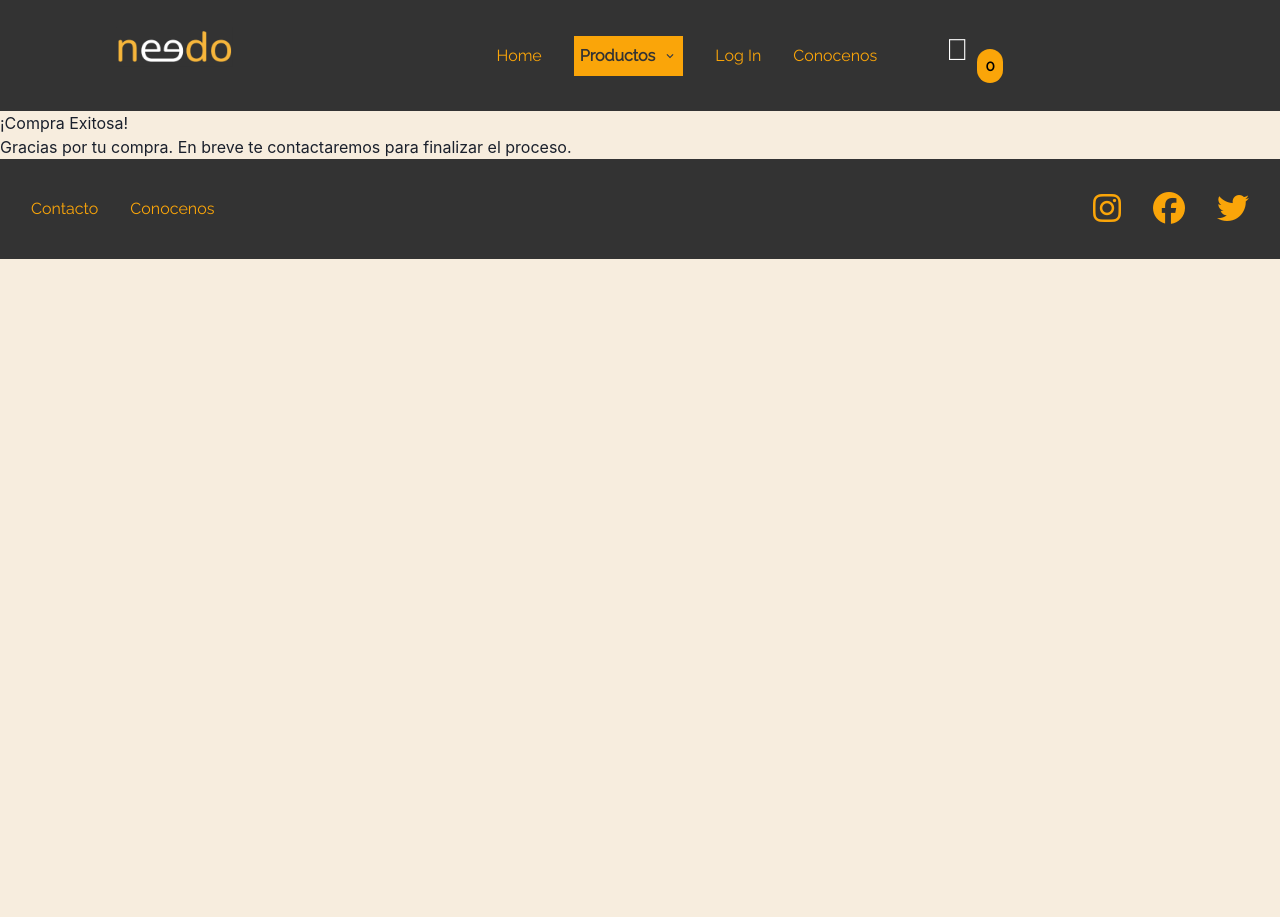
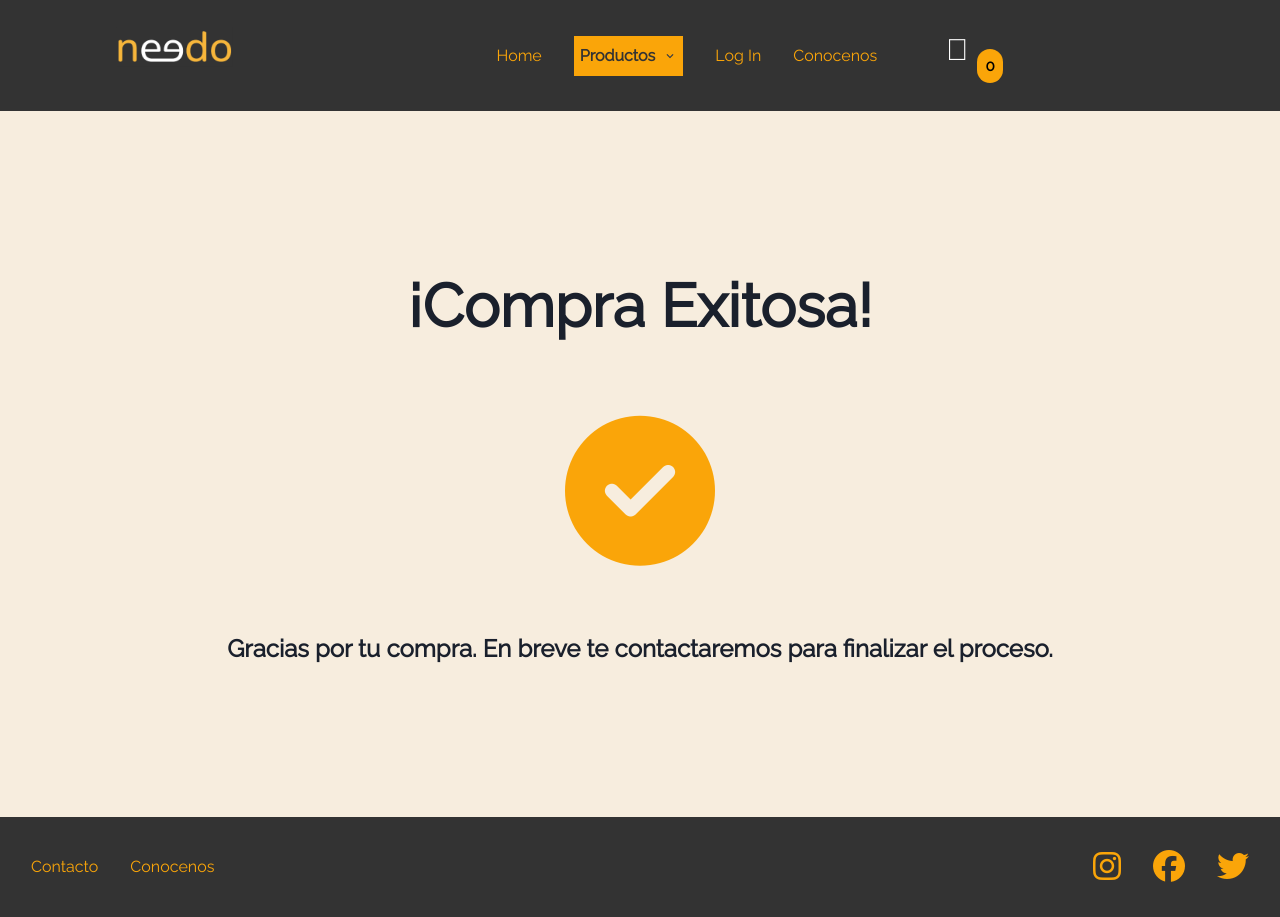
Before and after one commit to Gozzco/Entrega_Final_Roger_Gonzalez, a React (Vite) app: page /confirmation in a window 1280 px wide. Before the commit the page ends 800 px from the top, so only its background shows below. Built offline with nearby package versions, Linux system fonts and the light colour scheme.

Commit message:
modified:   src/App.css 	modified:   src/components/Confirmation.jsx 	modified:   src/components/Loader.jsx

```diff
--- a/src/App.css
+++ b/src/App.css
@@ -326,3 +326,19 @@ li:hover {
   flex-direction: column;
   justify-content: center;
 }
+
+.check{
+  font-size: 150px;
+  color:rgb(250, 165, 9) ;
+}
+
+.confirmationBuy{
+  display: flex;
+  flex-direction: column;
+  align-items: center;
+  row-gap: 50px;
+  padding: 50px;
+  font-family: "Raleway", sans-serif;
+  font-weight: bold;
+  font-size: 60px;
+}
--- a/src/components/Confirmation.jsx
+++ b/src/components/Confirmation.jsx
@@ -1,10 +1,14 @@
 import React from 'react';
+import { Link } from 'react-router-dom';
 
 const Confirmation = (orderId) => {
   return (
-    <div>
-      <h1>¡Compra Exitosa!</h1>
-      <p>Gracias por tu compra. En breve te contactaremos para finalizar el proceso.</p>
+    <div className='cartList'>
+      <h1 className='confirmationBuy'>¡Compra Exitosa!</h1>
+        <div>
+        <ul><Link to={'/'}><i className="check fa-solid fa-circle-check"></i></Link></ul>
+        </div>
+      <p className='cartRedirect'>Gracias por tu compra. En breve te contactaremos para finalizar el proceso.</p>
     </div>
   );
 };
--- a/src/components/Loader.jsx
+++ b/src/components/Loader.jsx
@@ -7,7 +7,7 @@ const Loader = () => {
 
     <Spinner className='loader'
   thickness='4px'
-  speed='0.65s'
+  speed='0.95s'
   emptyColor='gray.200'
   color='blue.500'
   size='xl'
```
